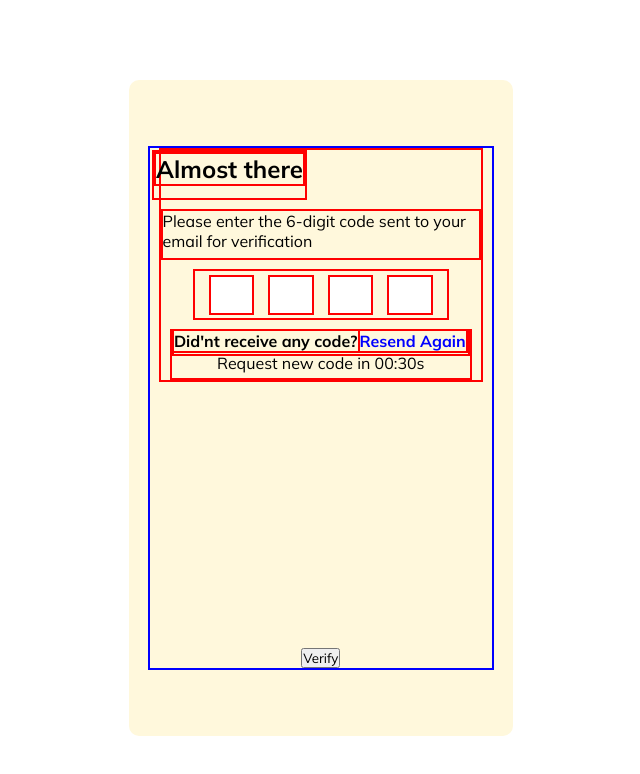
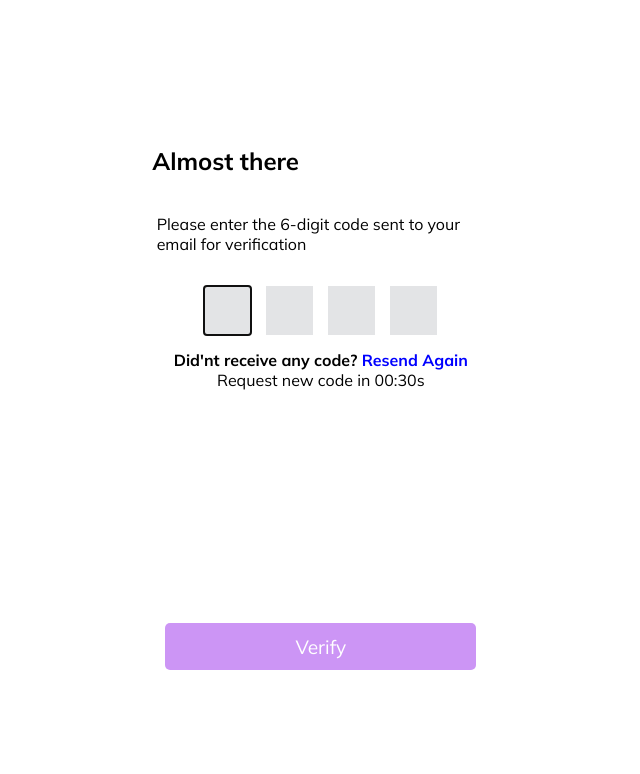
Before and after one commit to quantumbrize/Health-Tag, a React (Create React App) app: page /doctor/Verification in a window 1280 px wide. Shown: the top 774 px of the page, without its empty margins (332-972 px from the left). Built offline with nearby package versions, Linux system fonts and the light colour scheme.

Commit message:
verification

```diff
--- a/src/Doctor/Pages/Verifi/Verification.jsx
+++ b/src/Doctor/Pages/Verifi/Verification.jsx
@@ -1,7 +1,10 @@
 import React from 'react'
 import "./Verify.css"
 import { useForm } from 'react-hook-form'
+import { useEffect,useRef ,useState} from 'react'
 const Verification = () => {
+  const [time,updateTime]=useState(30)
+  const fst_in=useRef()
   const {
     register,
     handleSubmit,
@@ -11,22 +14,26 @@ const Verification = () => {
   }=useForm()
   const focus_next=(e)=>{
      e.target.nextElementSibling.focus()
-     console.log(e.target)
   }
+  useEffect(()=>{
+    let first=document.getElementById("n1")
+    first.focus()
+
+  },[])
   return (
     <div className='verify'>
-      <form action="" style={{height:"80%",width:"90%",border:"2px solid blue"}}>
+      <form action="" style={{height:"80%",width:"90%"}}>
       <div className="pin">
-        <div className="head" style={{position:"relative",left:"-28.5%"}}><h2>Almost there</h2></div>
+        <div className="head" style={{position:"relative",left:"-29%"}}><h2>Almost there</h2></div>
         <div style={{fontSize:"1em"}}>Please enter the 6-digit code sent to your email for verification</div>
         <div className='inputs'>
-        <input type="number" onChangeCapture={focus_next} {...register("n1",{required:{value:true},minLength:{value:1,message:"minimum 1 charecter"}})}/><input type="number" onChangeCapture={focus_next} {...register("n2",{required:{value:true},minLength:{value:1}})}/><input type="number"  onChangeCapture={focus_next} {...register("n3",{required:{value:true},minLength:{value:1}})}/><input type="number" {...register("n4",{required:{value:true},minLength:{value:1}})}/>
+        <input type="number" id='n1' onChangeCapture={focus_next}  {...register("n1",{required:{value:true,message:"every box must be filled"},minLength:{value:1,message:"minimum 1 charecter"}})}/><input type="number" onChangeCapture={focus_next} {...register("n2",{required:{value:true,message:"every box must be filled"},minLength:{value:1}})}/><input type="number"  onChangeCapture={focus_next} {...register("n3",{required:{value:true,message:"every box must be filled"},minLength:{value:1}})}/><input type="number" {...register("n4",{required:{value:true,message:"every box must be filled"},minLength:{value:1}})}/>
       </div>
-      <div className="ask"><b>Did'nt receive any code?<span style={{color:"blue"}}>Resend Again</span></b>
-      <div className="resend" style={{textAlign:"center",height:"10%"}}>Request new code in 00:30s</div>
+      <div className="ask"><b>Did'nt receive any code? <span style={{color:"blue",cursor:"pointer"}}>Resend Again</span></b>
+      <div className="resend" style={{textAlign:"center",height:"10%"}}>Request new code in 00:{time}s</div>
       </div>
       </div>
-      <button type='submit'>Verify</button>
+      <button style={{width:"90%",height:"9%",backgroundColor:"rgb(204, 149, 245)",border:"none",color:"white",borderRadius:"5px",fontSize:"1.2em"}} type='submit'>Verify</button>
       </form>
     </div>
   )
--- a/src/Doctor/Pages/Verifi/Verify.css
+++ b/src/Doctor/Pages/Verifi/Verify.css
@@ -2,7 +2,7 @@
     height: 82vh;
     width: 30vw;
     border-radius: 10px;
-    background-color: cornsilk;
+    background-color: white;
     position: relative;
     left: 36vw;
     bottom: -10vh;
@@ -19,9 +19,8 @@
    align-items: center;
 }
 .pin{
-    height: 45%;
+    height: 50%;
     width: 95%;
-    border:2px solid red;
     display: flex;
     flex-direction: column;
     justify-content: space-between;
@@ -43,9 +42,10 @@
 .inputs input{
     width: 18%;
     height: 85%;
-}
-.pin *{
-    border: 2px solid red;
+    border: none;
+    text-align: center;
+    font-size: 1.2em;
+    background-color: rgb(227, 228, 230);
 }
 /* For Chrome, Safari, Edge, and Opera */
 input[type=number]::-webkit-outer-spin-button,
```
